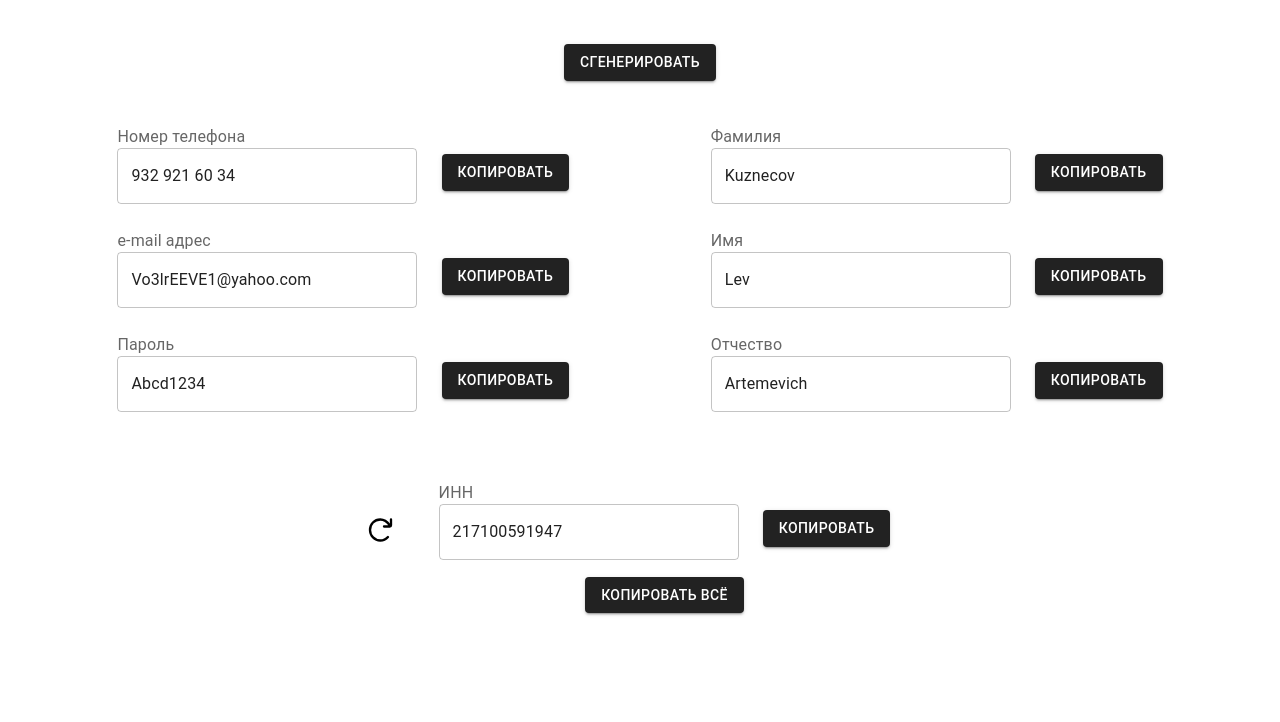
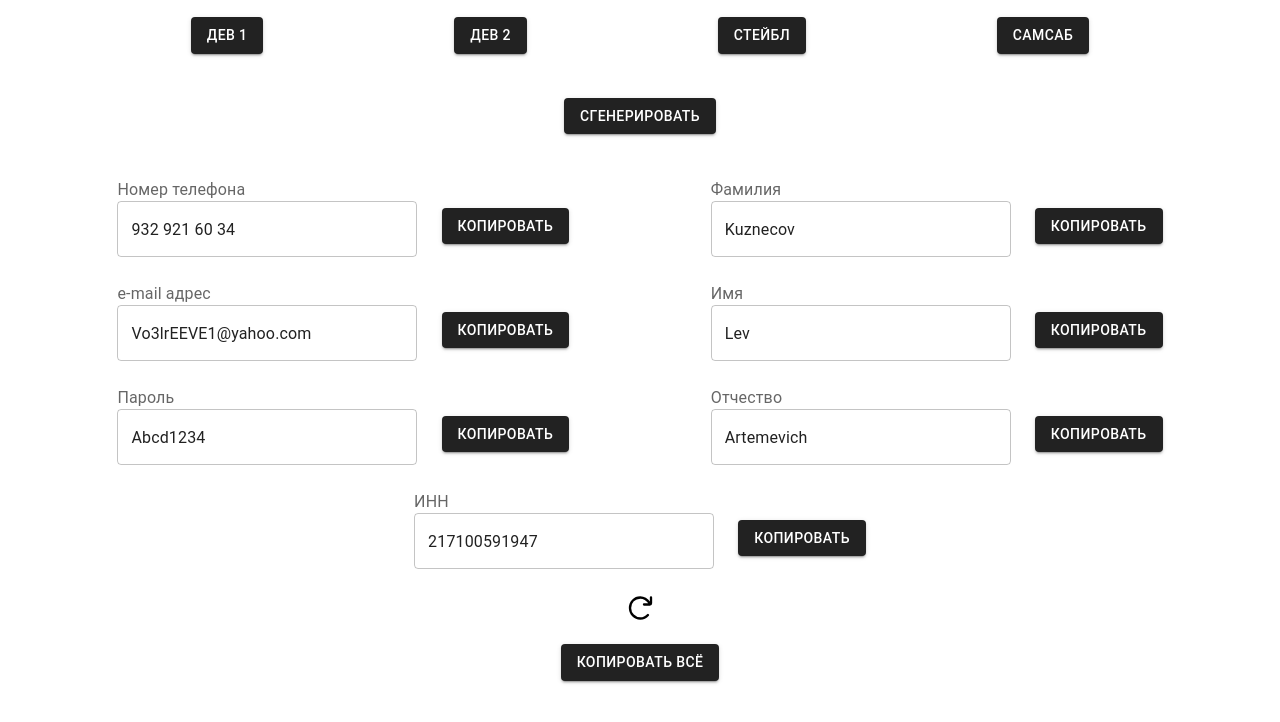
Before and after one commit to Orehik/mock_data_generator, a React (Vite) app: page / in a window 1280 px wide. Shown: the top 722 px of the page. Built offline with nearby package versions, Linux system fonts and the light colour scheme.

Commit message:
Revert "fix deploy [3]"
This reverts commit 8ff2a8dee5593c19ede6a5c415d28f86737d6402.

```diff
--- a/src/App.css
+++ b/src/App.css
@@ -35,3 +35,24 @@
   display: flex;
   align-self: center;
 }
+
+.hotkey {
+  display: flex;
+  justify-content: space-evenly;
+}
+
+.new_box_element {
+  margin-bottom: 44px !important;
+  display: flex;
+  justify-content: center;
+}
+
+.inn_box_element {
+  display: flex;
+  align-self: center;
+}
+.refresh_box_element {
+  display: flex;
+  justify-content: center;
+  margin-bottom: 22px !important
+}
--- a/src/App.tsx
+++ b/src/App.tsx
@@ -14,7 +14,6 @@ import { generateEmail } from "./helpers/emailAddress";
 import { maleNames } from "./dataNames/maleNames";
 import { TAXGenerator } from "./helpers/TAXGenerator";
 import './App.css';
-
 
 function App() {
   const randomIndex = Math.floor(Math.random() * 10000);
@@ -58,6 +57,12 @@ function App() {
 
   return (
     <div className="parent_container">
+      <div className="hotkey">
+        <BaseButton className="copy_button" onClick={() => window.open(import.meta.env.VITE_DEV_1, "_blank")}>Дев 1</BaseButton>
+        <BaseButton className="copy_button" onClick={() => window.open(import.meta.env.VITE_DEV_2, "_blank")}>Дев 2</BaseButton>
+        <BaseButton className="copy_button" onClick={() => window.open(import.meta.env.VITE_STABLE, "_blank")}>Стейбл</BaseButton>
+        <BaseButton className="copy_button" onClick={() => window.open(import.meta.env.VITE_SUMSUB, "_blank")}>САМСАБ</BaseButton>
+      </div>
       <BaseButton className="box_element" onClick={() => getStarted()}>Сгенерировать</BaseButton>
       <div className="div_container">
         <div>
@@ -107,16 +112,20 @@ function App() {
           </Box>
         </div>
       </div>
-      <div className="box_element">
-        <RefreshInn onClick={() => innGenerator()}/>
+      <div className="inn_box_element">
         <Box className="box_container">
           <BaseInput
             label={INPUT_LABELS.inn}
             value={inn}
           />
           <BaseButton className="copy_button" onClick={() => copyValue(inn)}>Копировать</BaseButton>
-          <BaseButton className="copy_button" onClick={() => copyValue(arrayValue)}>Копировать всё</BaseButton>
         </Box>
+      </div>
+      <div className="refresh_box_element">
+        <RefreshInn onClick={() => innGenerator()}/>
+        </div>
+      <div className="new_box_element">
+        <BaseButton onClick={() => copyValue(arrayValue)}>Копировать всё</BaseButton>
       </div>
     </div>
   )
--- a/src/components/RefreshInn/RefreshInn.css
+++ b/src/components/RefreshInn/RefreshInn.css
@@ -1,6 +1,4 @@
 .icon {
-    margin-right: 20px;
-    margin-top: 35px;
     cursor: pointer;
 }
 
```
Also changed, not shown: 1 other file (tests, documents, lock files or other folders).
